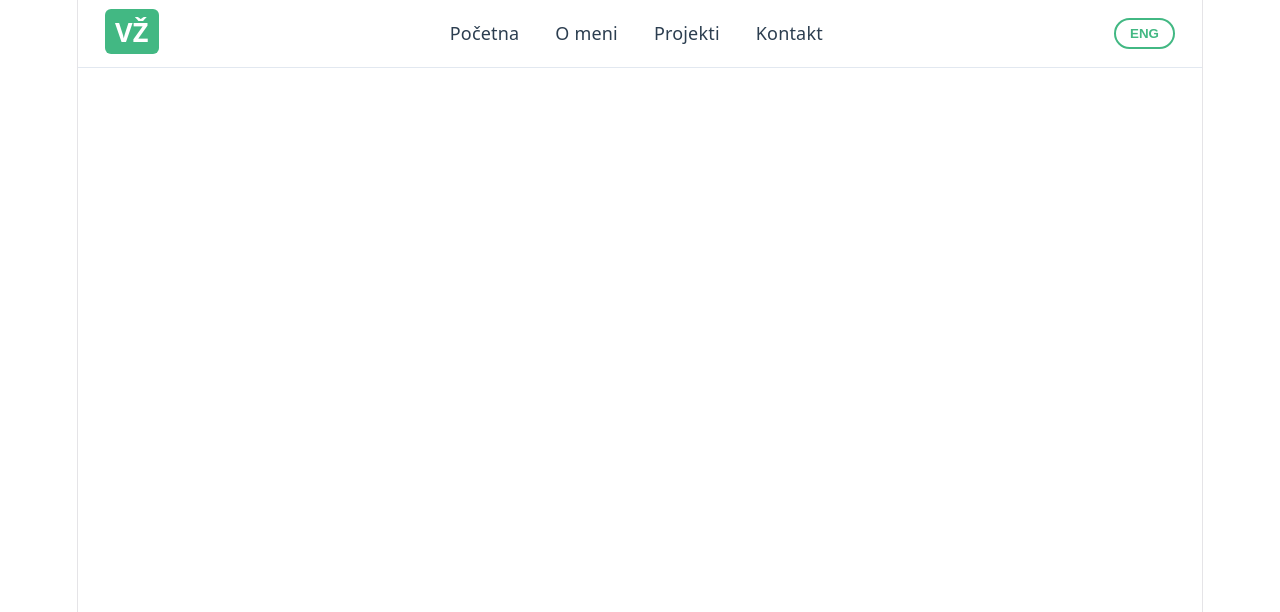
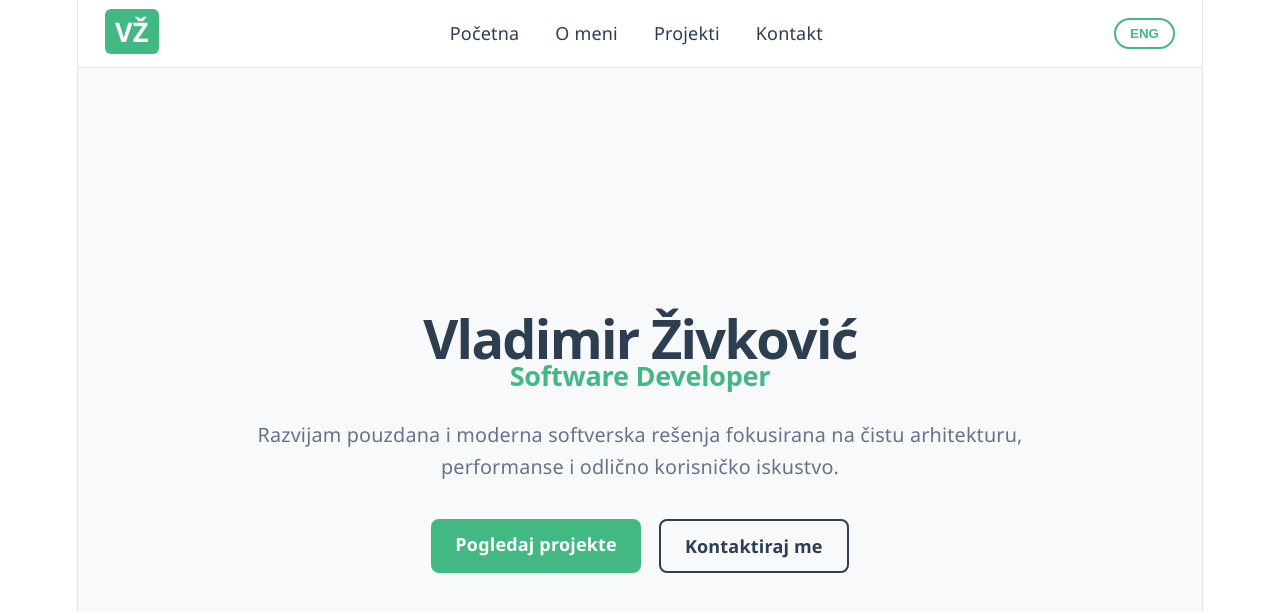
Before and after one commit to VladimirZivkovic49/VladimirZivkovicPortfolioVue, a Vue app: page / in a window 1280 px wide. Shown: the top 612 px of the page. Built offline with nearby package versions, Linux system fonts and the light colour scheme.

Commit message:
Commit 1 Hero Stranica Formirana

```diff
--- a/src/App.vue
+++ b/src/App.vue
@@ -4,19 +4,20 @@
     App Component
     <NavbarComponent>
   </div> -->
- <NavbarComponent>
-
-</NavbarComponent>
+ <NavbarComponent/>
+<HeroSectionComponent/>
 </template>
 
 <script >
 
 import NavbarComponent from './components/layout/Navbar.vue';
+import HeroSectionComponent from './components/sections/HeroSection.vue';
 export default{
 
     name: 'App',
     components: {
       NavbarComponent,
+      HeroSectionComponent
 
 
   }
@@ -24,6 +25,20 @@ export default{
 
 </script>
 
- <style scoped>
+ <!-- <style scoped>
 
+</style>  -->
+
+<style >
+* {
+  box-sizing: border-box;
+  margin: 0;
+  padding: 0;
+}
+
+body {
+  font-family: 'Segoe UI', Roboto, Helvetica, Arial, sans-serif;
+  background-color: #ffffff;
+  color: #2c3e50;
+}
 </style>
--- /dev/null
+++ b/src/components/sections/HeroSection.vue
@@ -0,0 +1,115 @@
+<template>
+    <div>
+<section id="home" :class="$style.hero">
+    <div :class="$style.content">
+      <h1 :class="$style.title">Vladimir Živković</h1>
+      <h2 :class="$style.subtitle">Software Developer</h2>
+      <p :class="$style.description">
+        {{ $t('hero.description') }}
+      </p>
+
+      <div :class="$style.actions">
+        <a href="#projects" :class="$style.primaryBtn">{{ $t('hero.viewWork') }}</a>
+        <a href="#contact" :class="$style.secondaryBtn">{{ $t('hero.contactMe') }}</a>
+      </div>
+    </div>
+  </section>
+    </div>
+</template>
+
+<script>
+    export default {
+    name:'HerosectionComponent',
+    setup() {
+    return {}
+  }
+
+
+    }
+</script>
+
+<!-- <style scoped>
+
+</style> -->
+<style module>
+.hero {
+  min-height: calc(100vh - 70px);
+  display: flex;
+  align-items: center;
+  justify-content: center;
+  padding: 2rem 1.5rem;
+  background-color: #f8f9fa;
+  text-align: center;
+}
+
+.content {
+  max-width: 800px;
+}
+
+.title {
+  font-size: 3rem;
+  font-weight: 800;
+  color: #2c3e50;
+  margin-bottom: 0.5rem;
+}
+
+.subtitle {
+  font-size: 1.5rem;
+  font-weight: 600;
+  color: #42b883;
+  margin-bottom: 1.5rem;
+}
+
+.description {
+  font-size: 1.1rem;
+  line-height: 1.6;
+  color: #64748b;
+  margin-bottom: 2rem;
+}
+
+.actions {
+  display: flex;
+  gap: 1rem;
+  justify-content: center;
+}
+
+.primaryBtn {
+  background-color: #42b883;
+  color: white;
+  padding: 12px 24px;
+  border-radius: 8px;
+  text-decoration: none;
+  font-weight: 600;
+  transition: background-color 0.2s;
+}
+
+.primaryBtn:hover {
+  background-color: #33a06f;
+}
+
+.secondaryBtn {
+  border: 2px solid #2c3e50;
+  color: #2c3e50;
+  padding: 12px 24px;
+  border-radius: 8px;
+  text-decoration: none;
+  font-weight: 600;
+  transition: all 0.2s;
+}
+
+.secondaryBtn:hover {
+  background-color: #2c3e50;
+  color: white;
+}
+
+@media (max-width: 600px) {
+  .title {
+    font-size: 2.2rem;
+  }
+
+  .actions {
+    flex-direction: column;
+    align-items: stretch;
+  }
+}
+</style>
--- a/src/i18n/en.json
+++ b/src/i18n/en.json
@@ -4,5 +4,12 @@
     "about": "About",
     "projects": "Projects",
     "contact": "Contact"
+  },
+"hero": {
+    "description": "Building reliable and modern software solutions focused on clean architecture, performance, and great user experience.",
+    "viewWork": "View Work",
+    "contactMe": "Contact Me"
   }
+
+
 }
--- a/src/i18n/sr.json
+++ b/src/i18n/sr.json
@@ -4,5 +4,11 @@
     "about": "O meni",
     "projects": "Projekti",
     "contact": "Kontakt"
+  },
+
+  "hero": {
+    "description": "Razvijam pouzdana i moderna softverska rešenja fokusirana na čistu arhitekturu, performanse i odlično korisničko iskustvo.",
+    "viewWork": "Pogledaj projekte",
+    "contactMe": "Kontaktiraj me"
   }
 }
```
